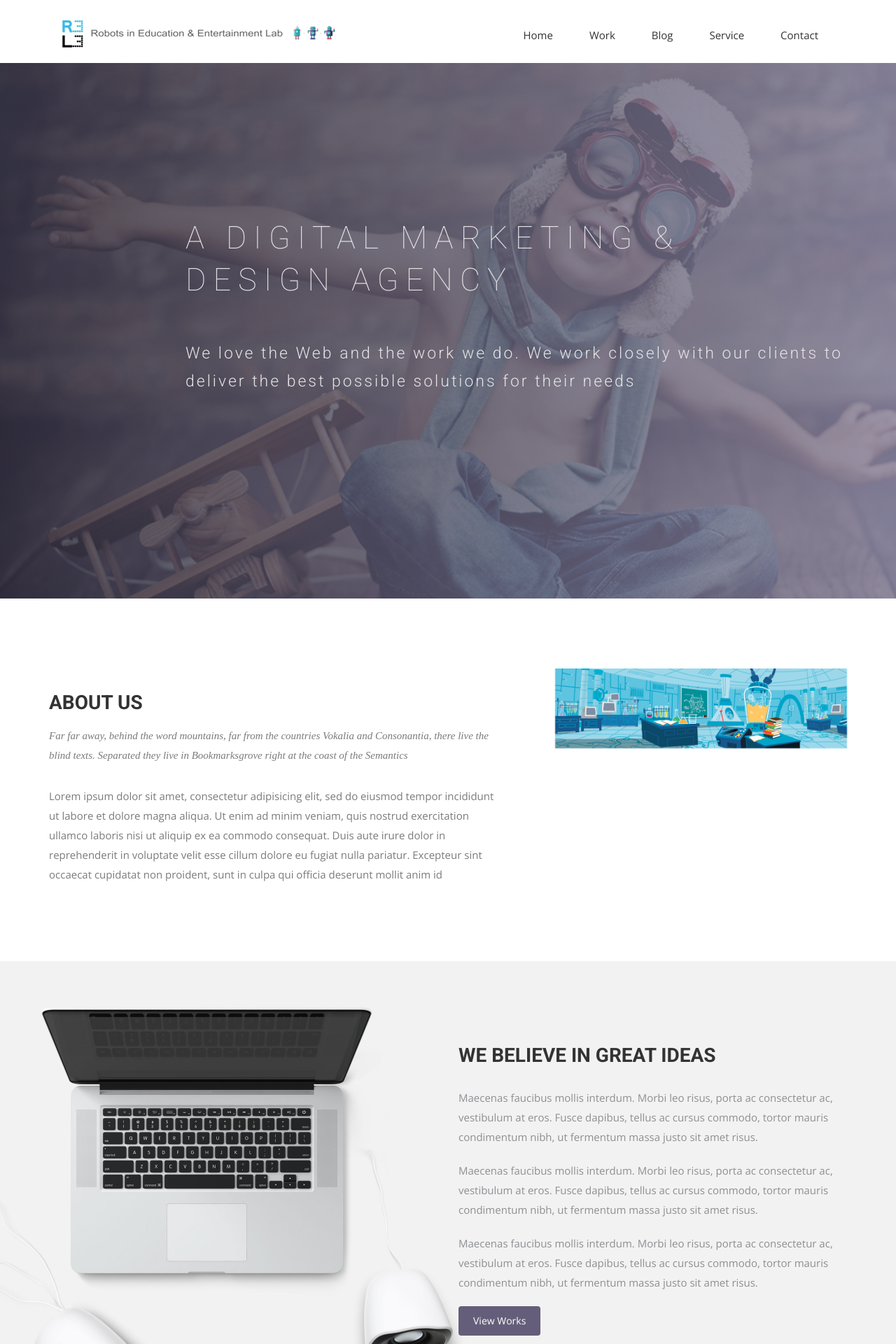
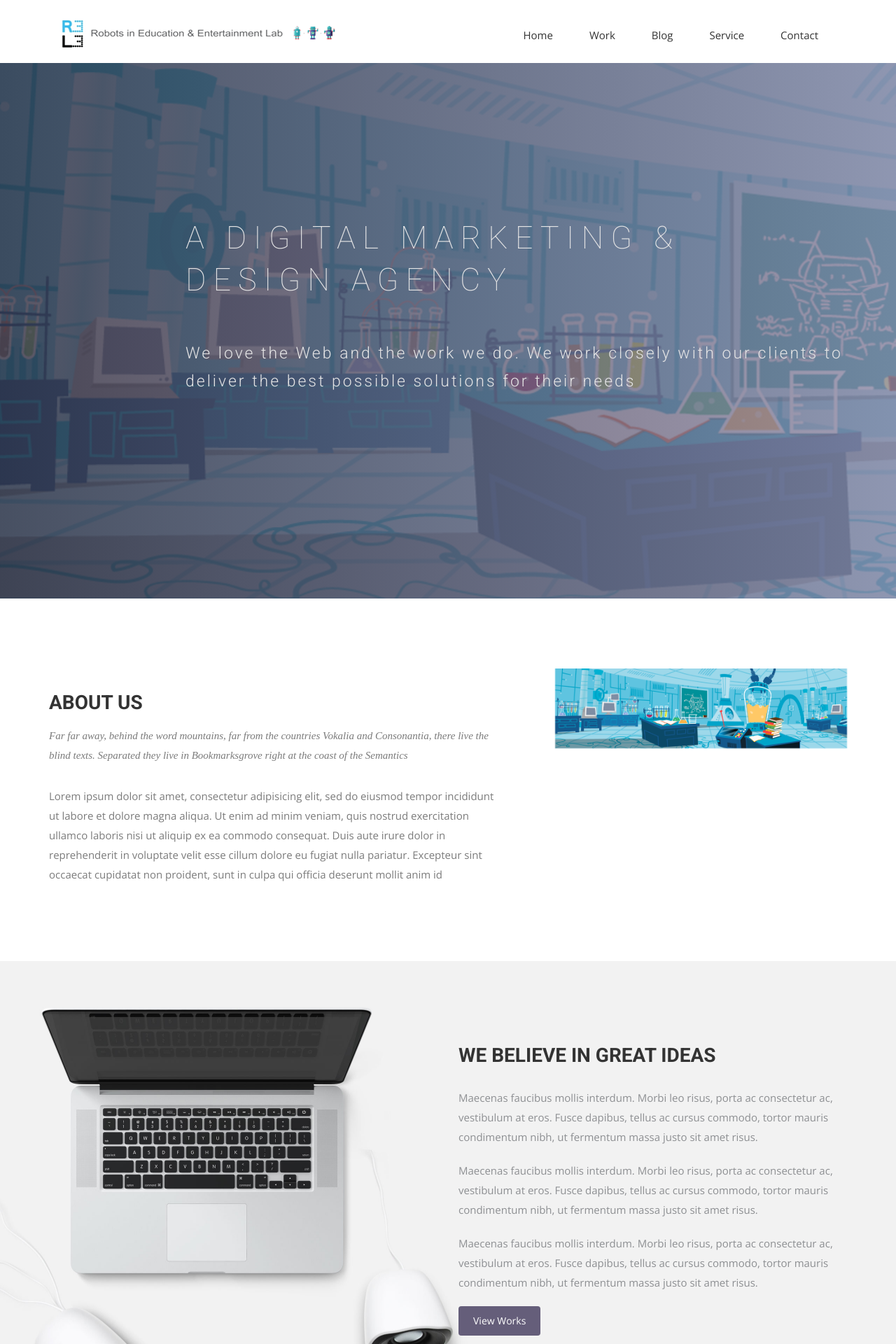
Before and after one commit to reelmaster/Reel-web, a Jekyll site: the page built from index.html, in a window 1280 px wide. Shown: the top 1920 px of the page at 70% size. Built offline with Jekyll 4.4.1, drawn with Linux system fonts in a browser that asks for light colours; nearby versions of some CDN libraries; some web fonts are replaced.

Commit message:
Update reel.css

```diff
--- a/css/reel.css
+++ b/css/reel.css
@@ -97,7 +97,7 @@ font header .navbar-default .navbar-nav li a:hover {
 	Slider Start
 --*/
 #slider {
-  background: url("../img/slider-bg.jpg") no-repeat;
+  background: url("../img/Reel_cover.png") no-repeat;
   background-size: cover;
   background-attachment: fixed;
   background-position: 10% 0%;
```
